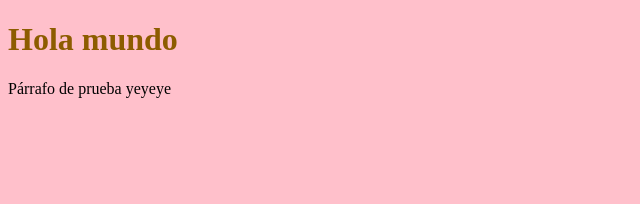
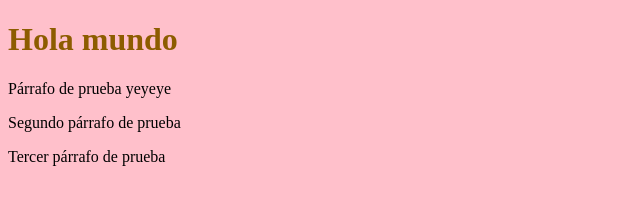
Before and after one commit to uxmigue/EcommerceApp, a plain HTML site: page index.html in a window 1280 px wide. Shown: the whole page, without its empty margins (0-640 px from the left). Drawn offline with Linux system fonts and the light colour scheme.

Commit message:
Se añadieron más párrafos al archivo index.html

```diff
--- a/index.html
+++ b/index.html
@@ -8,6 +8,8 @@
     <body>
         <h1>Hola mundo</h1>
         <p>Párrafo de prueba yeyeye</p>
+        <p>Segundo párrafo de prueba</p>
+        <p>Tercer párrafo de prueba</p>
     </body>
     <footer></footer>
 </html>
```
